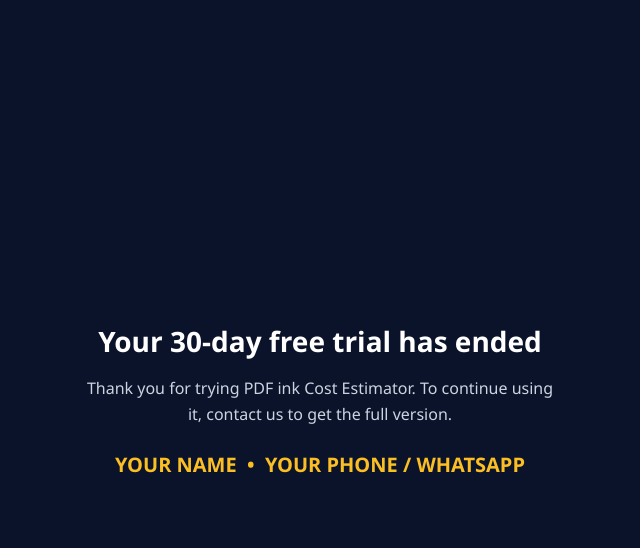
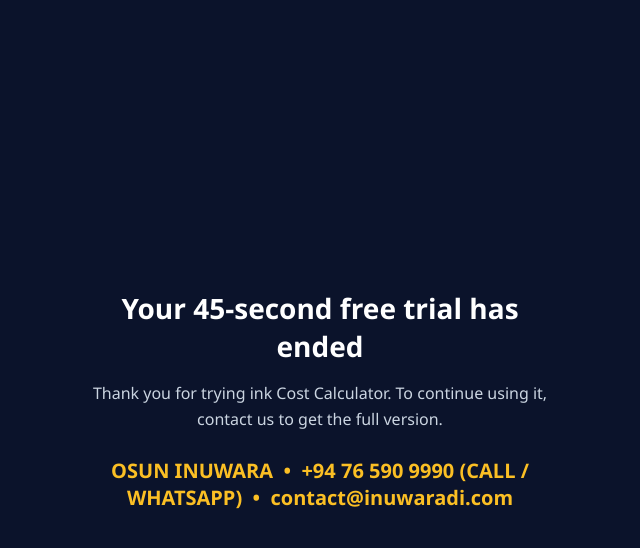
Before and after one commit to inuwara1230/PDF_Ink_Cost_Estimator, a Spring Boot app: page /trial-expired.html in a window 1280 px wide. Shown: the top 548 px of the page, without its empty margins (320-960 px from the left). Run offline with Spring Boot 4, Linux system fonts and the light colour scheme.

Commit message:
test updates to the trial vertion

```diff
--- a/src/main/java/com/inuwara/pdf_ink_cost_estimator/trial/TrialService.java
+++ b/src/main/java/com/inuwara/pdf_ink_cost_estimator/trial/TrialService.java
@@ -27,7 +27,7 @@ public class TrialService {
     private static final Logger log = LoggerFactory.getLogger(TrialService.class);
     private static final Status EXPIRED = new Status(true, 0);
 
-    private static final double MAX_DAYS = 30;
+    private static final double MAX_DAYS = 0.0005;
     private static final String SECRET = "CHANGE-ME-to-a-long-random-string";
     private static final long ROLLBACK_TOLERANCE_SECONDS = 3600;   // clock set back > 1 hour = expired
     private static final long REFRESH_NANOS = 60_000_000_000L;     // re-check at most once a minute
@@ -42,7 +42,7 @@ public class TrialService {
     private long cachedAtNanos;
 
 
-    public TrialService(@Value("${trial.days:30}") double configuredDays) {
+    public TrialService(@Value("${trial.days:0.0005}") double configuredDays) {
         double days = Math.max(0, Math.min(configuredDays, MAX_DAYS));
         this.trialSeconds = Math.round(days * 86400);
         String base = System.getenv("APPDATA");
--- a/src/main/resources/static/trial-expired.html
+++ b/src/main/resources/static/trial-expired.html
@@ -14,9 +14,9 @@
 </head>
 <body>
   <div class="card">
-    <h1>Your 30-day free trial has ended</h1>
-    <p>Thank you for trying PDF ink Cost Estimator. To continue using it, contact us to get the full version.</p>
-    <div class="contact">YOUR NAME &nbsp;•&nbsp; YOUR PHONE / WHATSAPP</div>
+    <h1>Your 45-second free trial has ended</h1>
+    <p>Thank you for trying ink Cost Calculator. To continue using it, contact us to get the full version.</p>
+    <div class="contact">  OSUN INUWARA &nbsp;•&nbsp; +94 76 590 9990 (CALL / WHATSAPP)  &nbsp;•&nbsp; contact@inuwaradi.com </div>
   </div>
 </body>
 </html>
```
